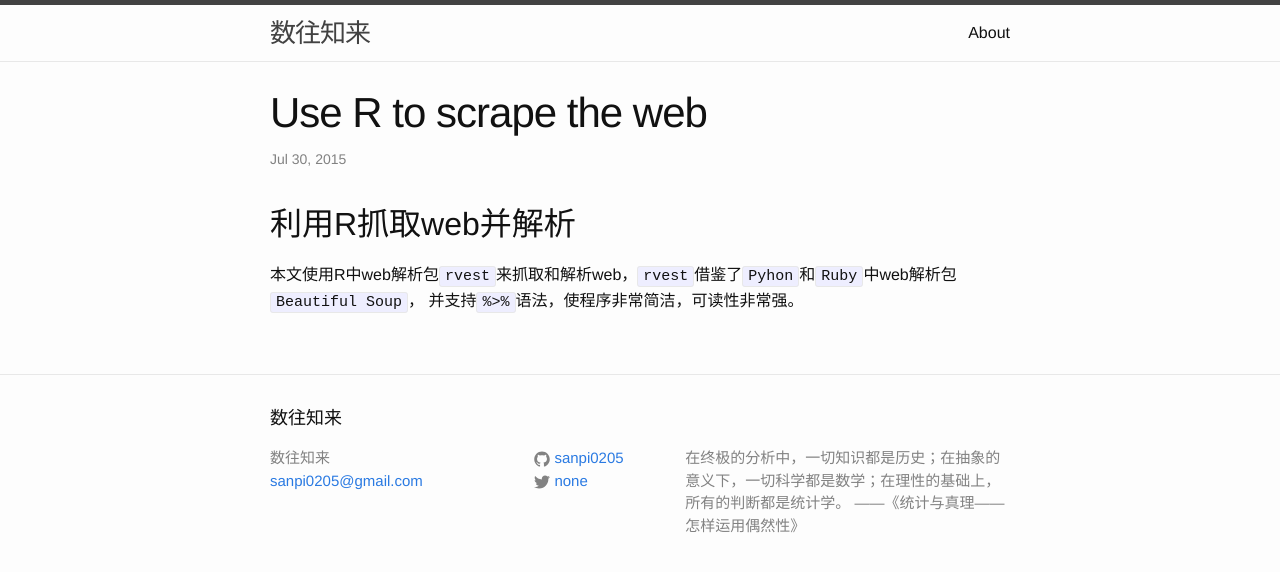
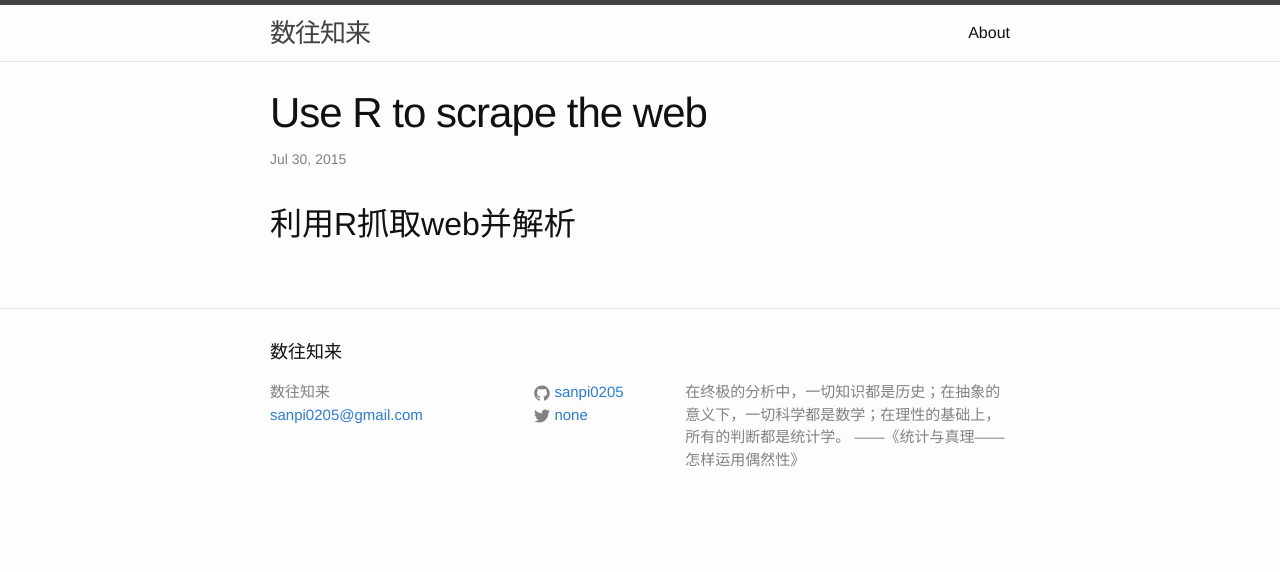
Before and after one commit to sanpi0205/sanpi0205.github.io, a Jekyll site: the page built from _posts/2015-07-30-R-web-scrape.markdown, in a window 1280 px wide. Shown: the top 572 px of the page. Built offline with Jekyll 4.4.1, drawn with Linux system fonts in a browser that asks for light colours.

Commit message:
r scrape web

```diff
--- a/_posts/2015-07-30-R-web-scrape.markdown
+++ b/_posts/2015-07-30-R-web-scrape.markdown
@@ -6,5 +6,3 @@ categories: R
 ---
 
 ## 利用R抓取web并解析
-本文使用R中web解析包`rvest`来抓取和解析web，`rvest`借鉴了`Pyhon`和`Ruby`中web解析包`Beautiful Soup`，
-并支持`%>%`语法，使程序非常简洁，可读性非常强。
```
